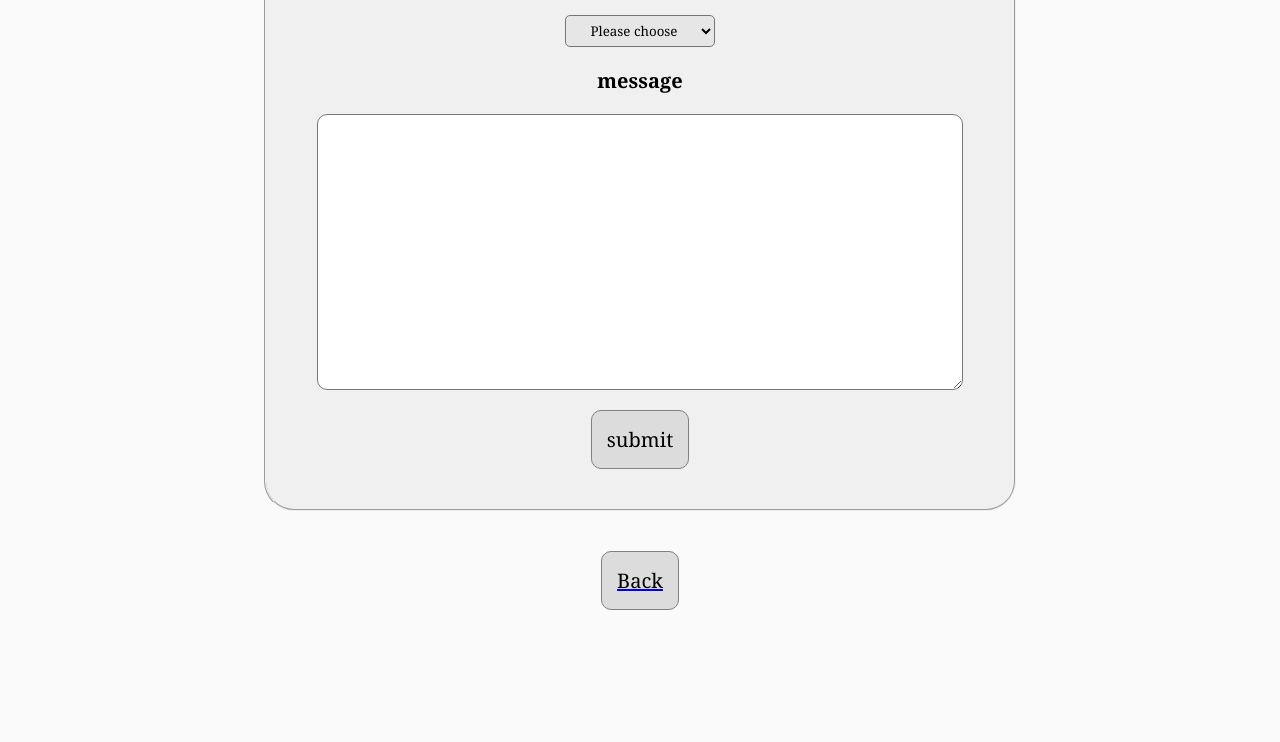
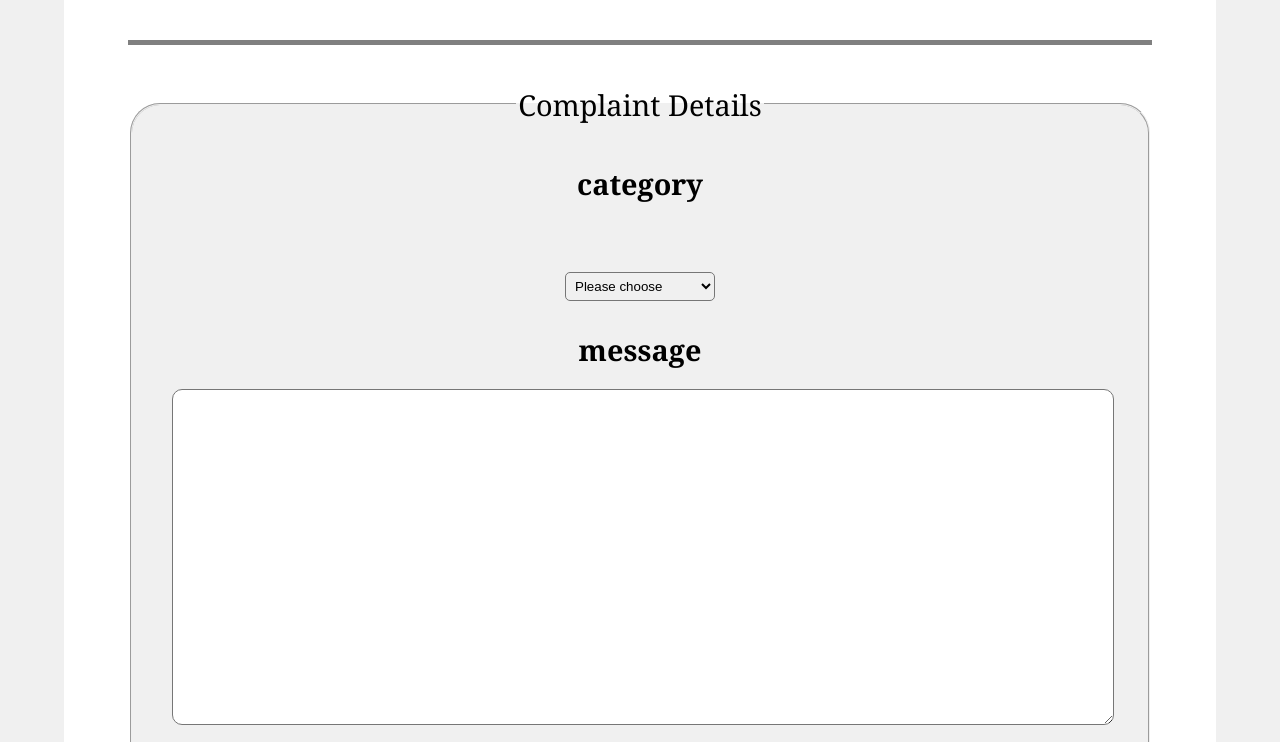
Before and after one commit to ChaimShteinberg/complaints-box, a website: page public/complaint.html in a window 1280 px wide. Shown: the part 300-1042 px from the top of the page. Before the commit the page ends 930 px from the top, so only its background shows below. Drawn offline with Linux system fonts and the light colour scheme.

Commit message:
change style

```diff
--- a/public/style.css
+++ b/public/style.css
@@ -1,51 +1,56 @@
-* {
+html {
   font-family: Georgia;
+  font-size: 5vw;
   text-align: center;
+  background: #f0f0f0;
 }
 body {
-  background: rgb(250, 250, 250);
+  margin: 5vw;
+  background: white;
+  border-radius: 2vw;
+  padding: 5vw;
 }
 header {
   border-top: 5px solid gray;
   border-bottom: 5px solid gray;
 }
 h1 {
-  font-size: 40px;
+  font-size: 1rem;
   border-top: 2px solid gray;
   border-bottom: 2px solid gray;
   padding: 15px;
   display: inline-block;
 }
 header p {
-  font-size: 20px;
-  margin-left: 20vw;
-  margin-right: 20vw;
+  font-size: 0.45rem;
+  margin-left: 15vw;
+  margin-right: 15vw;
 }
 section {
   margin: 50px;
 }
 h2 {
-  font-size: 30px;
+  font-size: 0.6rem;
 }
 h3 {
-  font-size: 20px;
+  font-size: 0.5rem;
 }
 fieldset {
-  background: rgb(240, 240, 240);
-  padding: 20px;
-  margin-left: 20vw;
-  margin-right: 20vw;
+  background: #f0f0f0;
+  padding: 20px 40px 20px 40px;
+  margin-left: 20vw auto;
+  margin-right: 20vw auto;
   margin-top: 40px;
   margin-bottom: 40px;
   border-radius: 30px;
 }
 legend {
-  font-size: 20px;
+  font-size: 0.45rem;
   font-weight: 500;
 }
 label {
   margin: 20px;
-  font-size: 20px;
+  font-size: 0.45rem;
   font-weight: bold;
   display: block;
 }
@@ -53,25 +58,25 @@ select {
   width: 150px;
   padding: 5px;
   border-radius: 5px;
-  background: rgb(230, 230, 230);
+  background: #f0f0f0;
 }
 textarea {
-  font-size: 20px;
+  font-size: 0.45rem;
   display: block;
-  width: 50vw;
+  width: 100%;
   margin: auto;
   border-radius: 10px;
 }
-.password{
+.password {
   font-weight: 100;
 }
-#password{
+#password {
   padding: 5px;
   border-radius: 5px;
 }
 button {
-  font-size: 20px;
-  background: rgb(220, 220, 220);
+  font-size: 0.45rem;
+  background: #9EC5E6;
   border-radius: 10px;
   padding: 15px;
   border: 1px solid gray;
```
